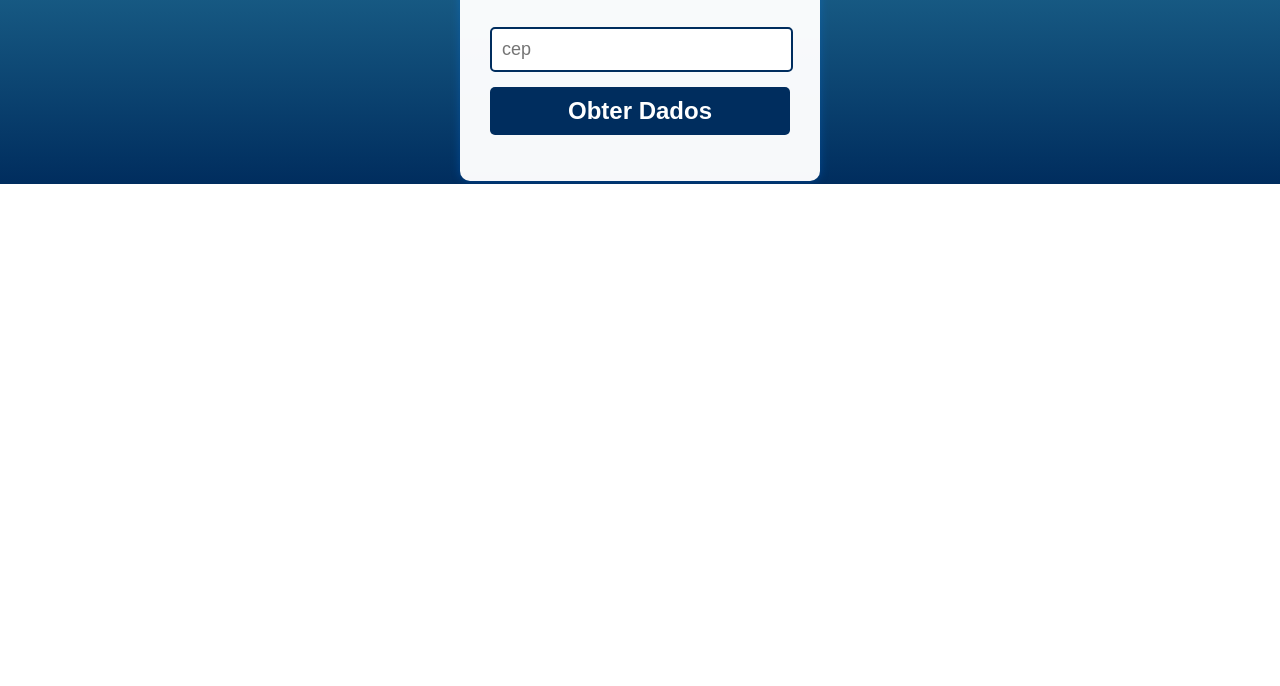
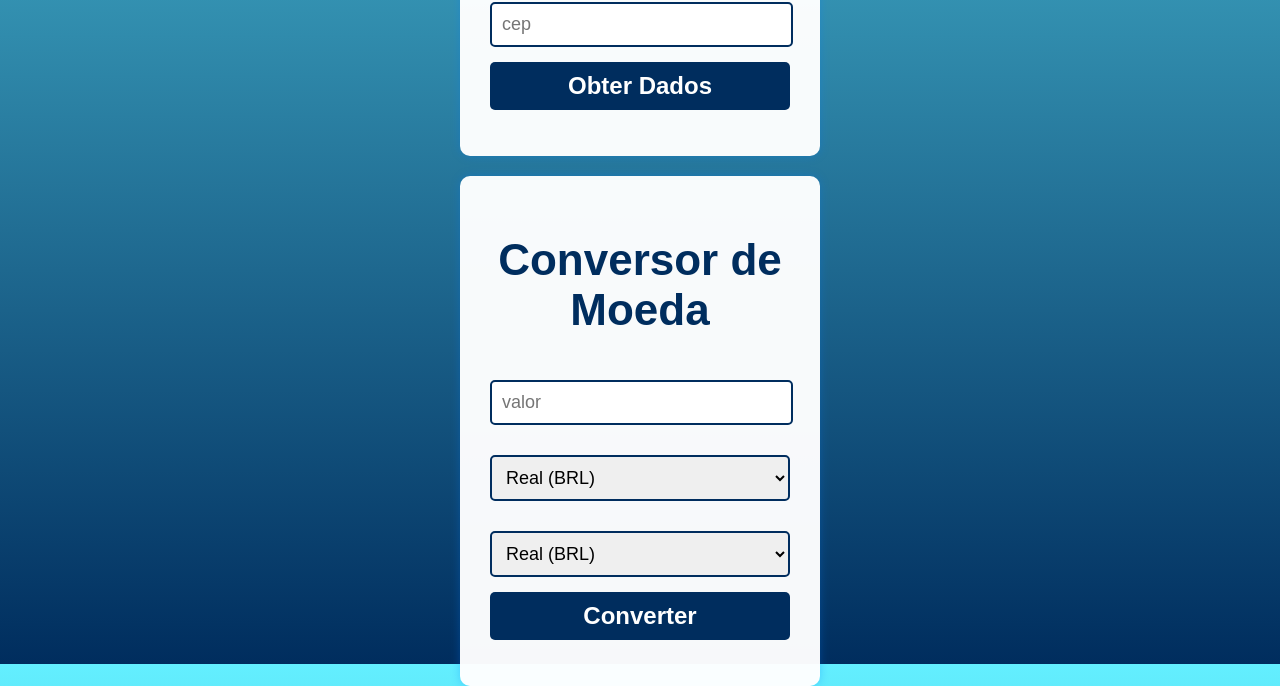
Before and after one commit to RogerBarbo/Login-11.06.25, a plain HTML site: page imc.html in a window 1280 px wide. Shown: the part 632-1318 px from the top of the page. Before the commit the page ends 816 px from the top, so only its background shows below. Drawn offline with Linux system fonts and the light colour scheme.

Commit message:
Organiacão e criação de novas pastas

```diff
--- a/css/global.css
+++ b/css/global.css
@@ -5,7 +5,7 @@ body
   display: flex;
   justify-content: center;
   align-items: center;
-  height: 100vh;
+  height: 150vh;
 }
 
 h1
--- a/imc.html
+++ b/imc.html
@@ -6,6 +6,10 @@
   <link rel="icon" href="https://w7.pngwing.com/pngs/217/160/png-transparent-muscular-arm-bodybuilding.png" type="image/png">
   <link rel="stylesheet" href="./css/global.css">
  <style>
+    body
+    {
+    height: 160vh;
+    }
     input[type="number"]
     {
       width: 93%;
@@ -39,6 +43,23 @@
     border: 2px solid #002d5e;
     font-size: 18px;
   }
+  .money-box
+  {
+      background-color: rgba(255, 255, 255, 0.968);
+      padding: 30px;
+      border-radius: 10px;
+      box-shadow: 0 0 10px rgba(0, 123, 255, 0.3);
+      width: 300px;
+  }
+  select
+  {
+    width: 100%;
+    padding: 10px;
+    margin: 15px 0;
+    border: 2px solid #002d5e;
+    border-radius: 5px;
+    font-size: 18px;
+  }
   </style>
 </head>
 <body>
@@ -62,11 +83,34 @@
       <p id="regiao"></p>
 
     </div>
+
+    <div class="money-box">
+      <h1>Conversor de Moeda</h1>
+      <input type="number" id="amount" placeholder="valor" step="0.01" min="0">
+      <select id="fromCurrency">
+        <option value="BRL">Real (BRL)</option>
+        <option value="USD">Dólar (USD)</option>
+        <option value="EUR">Euro (EUR)</option>
+        <option value="GBP">Libra Esterlina (GBP)</option>
+        <option value="JPY">Iene Japonês (JPY)</option>
+        </select>
+        <select id="toCurrency">
+          <option value="BRL">Real (BRL)</option>
+          <option value="USD">Dólar (USD)</option>
+          <option value="EUR">Euro (EUR)</option>
+          <option value="GBP">Libra Esterlina (GBP)</option>
+          <option value="JPY">Iene Japonês (JPY)</option>
+        </select>
+      <button onclick="converterMoeda()">Converter</button>
+      <p id="resultado"></p>
+    </div>
   </div>
 
   <script src="./js/endereco.js"></script>
 
   <script src="./js/imc.js"></script>
 
+  <script src="./js/conversor.js"></script>
+
 </body>
 </html>
--- /dev/null
+++ b/js/conversor.js
@@ -0,0 +1,34 @@
+function converterMoeda() {
+    const amount = document.getElementById("amount").value;
+    const fromCurrency = document.getElementById("fromCurrency").value;
+    const toCurrency = document.getElementById("toCurrency").value;
+    const resultado = document.getElementById("resultado");
+
+    if (!amount || !fromCurrency || !toCurrency || amount <= 0) {
+      resultado.textContent = "Por favor, insira valores válidos";
+      resultado.className = "ERRO";
+      return;
+    }
+
+    const url = `https://api.frankfurter.app/latest?amount=${amount}&from=${fromCurrency}&to=${toCurrency}`;
+
+    fetch(url)
+      .then(response => response.json())
+      .then(data => {
+        if (!data.rates || !data.rates[toCurrency]) {
+          resultado.textContent = "Taxa de câmbio não disponível";
+          resultado.className = "ERRO";
+          return;
+        }
+
+        const rate = data.rates[toCurrency];
+        const convertedAmount = (amount * rate).toFixed(2);
+        resultado.textContent = `Valor convertido: ${convertedAmount} ${toCurrency}`;
+        resultado.className = "SUCESSO";
+      })
+      .catch(error => {
+        console.error("Erro ao buscar a taxa de câmbio", error);
+        resultado.textContent = "Erro ao buscar a taxa de câmbio";
+        resultado.className = "ERRO";
+      });
+  }
```
